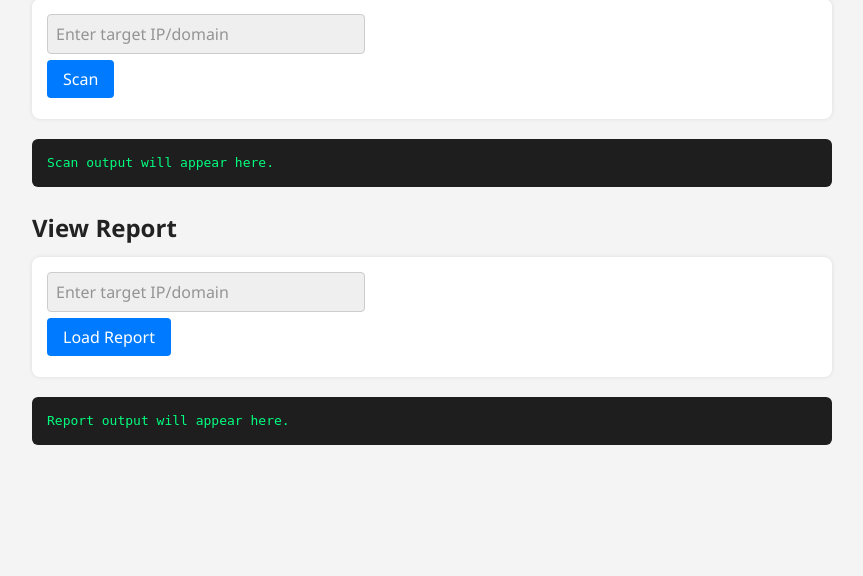
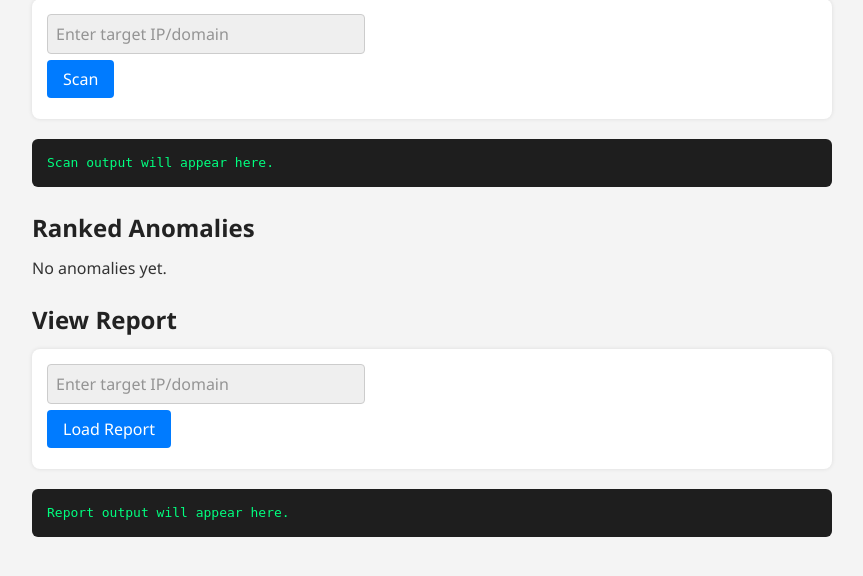
Before and after one commit to as4395/bugbounty-ai, a Flask app: page / in a window 1280 px wide. Shown: the part 150-726 px from the top of the page, without its empty margins (8-871 px from the left). Run offline with Flask 3, Linux system fonts and the light colour scheme.

Commit message:
Update index.html

```diff
--- a/web/templates/index.html
+++ b/web/templates/index.html
@@ -1,18 +1,16 @@
-<!-- templates/index.html -->
 <!DOCTYPE html>
 <html lang="en">
 <head>
   <meta charset="UTF-8" />
   <meta name="viewport" content="width=device-width, initial-scale=1.0" />
   <title>Bug Bounty AI Dashboard</title>
-
-  <!-- Water.css base + custom styles -->
   <link rel="stylesheet" href="https://cdn.jsdelivr.net/npm/water.css@2/out/water.min.css" />
   <link rel="stylesheet" href="{{ url_for('static', filename='styles.css') }}" />
 </head>
 <body>
   <h1>Bug Bounty AI Workflow</h1>
 
+  <!-- Trigger Scan -->
   <section>
     <h2>Trigger Scan</h2>
     <form id="scan-form">
@@ -22,6 +20,13 @@
     <pre id="scan-result">Scan output will appear here.</pre>
   </section>
 
+  <!-- Ranked Anomalies -->
+  <section>
+    <h2>Ranked Anomalies</h2>
+    <div id="anomalies-list">No anomalies yet.</div>
+  </section>
+
+  <!-- View Saved Report -->
   <section>
     <h2>View Report</h2>
     <form id="report-form">
@@ -31,7 +36,6 @@
     <pre id="report-output">Report output will appear here.</pre>
   </section>
 
-  <!-- Load modular JS -->
   <script type="module" src="{{ url_for('static', filename='main.js') }}"></script>
 </body>
 </html>
```
